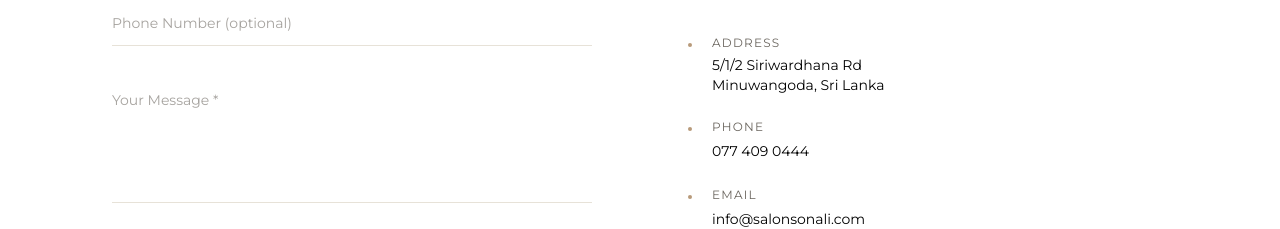
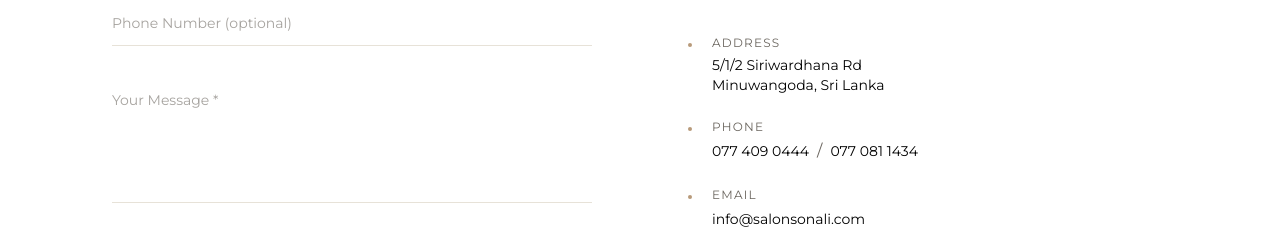
Before and after one commit to TJ-Sites/salon-sonali, a Next.js app: page /contact in a window 1280 px wide. Shown: the part 900-1129 px from the top of the page. Built offline with nearby package versions, Linux system fonts and the light colour scheme; a web font is replaced by a local one.

Commit message:
Update ContactPageClient.tsx

```diff
--- a/app/contact/ContactPageClient.tsx
+++ b/app/contact/ContactPageClient.tsx
@@ -189,9 +189,15 @@ export default function ContactPageClient() {
                 <span className="w-1 h-1 rounded-full bg-[#B89A7A] mt-2 flex-shrink-0" />
                 <div>
                   <p className="font-montserrat text-xs tracking-widest uppercase text-[#6B665F] mb-1">Phone</p>
-                  <a href="tel:+94774090444" className="font-montserrat text-sm text-[#000000] hover:text-[#B89A7A] transition-colors">
-                    077 409 0444
-                  </a>
+                  <div className="flex items-center gap-2">
+                    <a href="tel:+94774090444" className="font-montserrat text-sm text-[#000000] hover:text-[#B89A7A] transition-colors">
+                      077 409 0444
+                    </a>
+                    <span className="text-[#6B665F]">/</span>
+                    <a href="tel:+94770811434" className="font-montserrat text-sm text-[#000000] hover:text-[#B89A7A] transition-colors">
+                      077 081 1434
+                    </a>
+                  </div>
                 </div>
               </div>
               <div className="flex gap-5 items-start">
```
